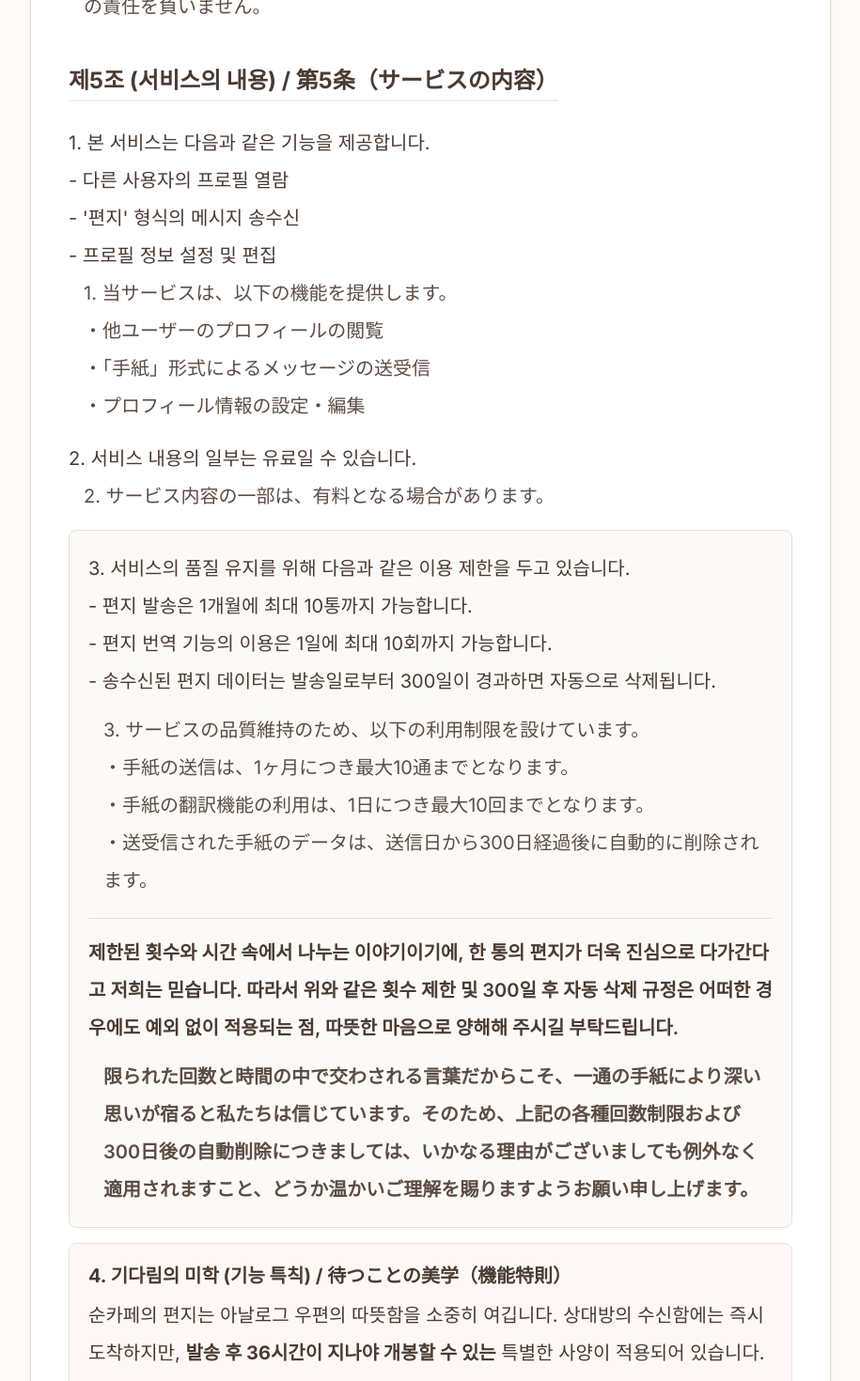
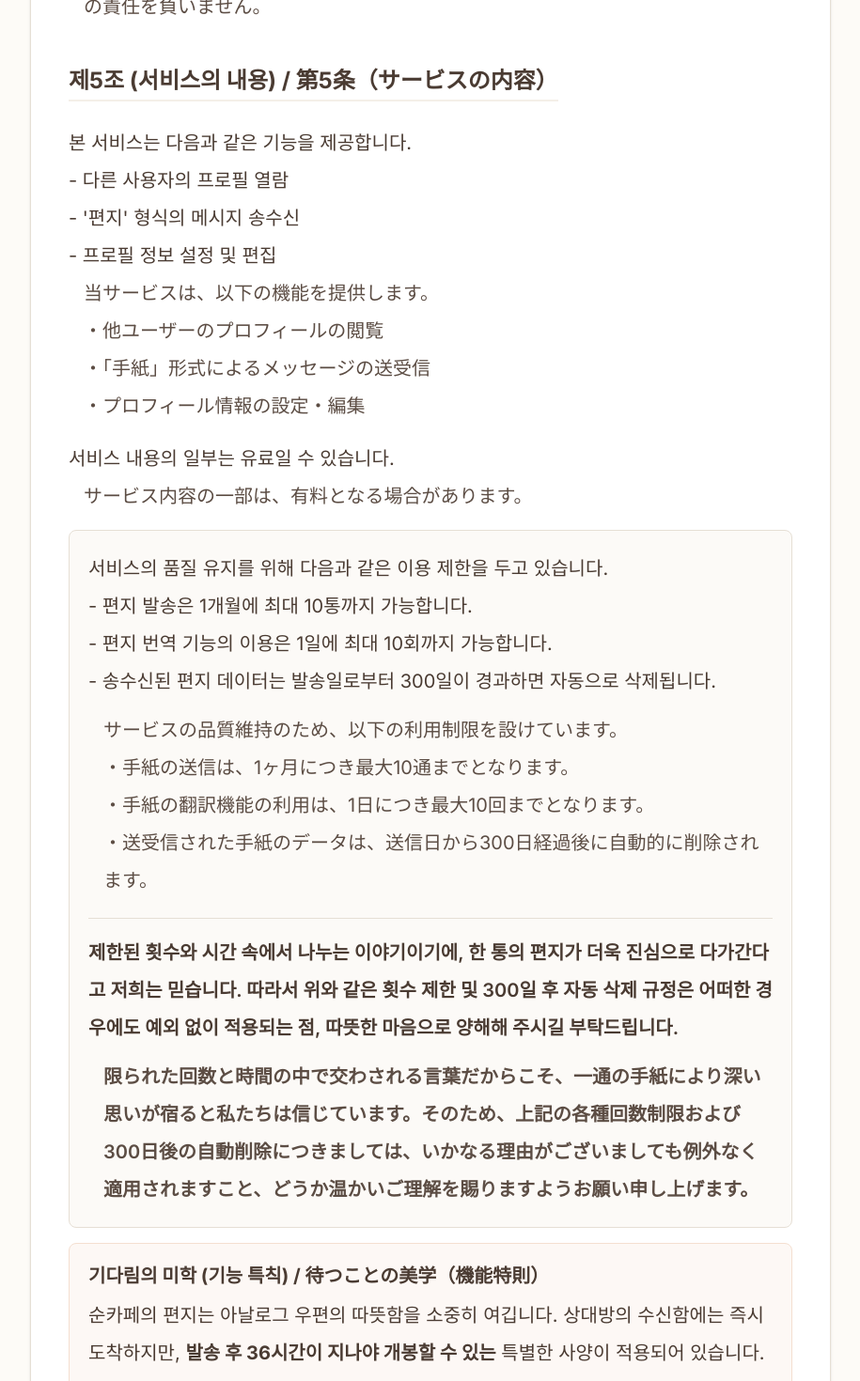
Before and after one commit to pen-pal-mvp/sun-cafe, a Next.js app: page /terms in a window 1280 px wide. Shown: the part 2380-3850 px from the top of the page at 94% size, without its empty margins (182-1097 px from the left). Built offline with nearby package versions, Linux system fonts and the light colour scheme; no server answers.

Commit message:
Update terms styling and subscription policy

```diff
--- a/src/app/terms/page.tsx
+++ b/src/app/terms/page.tsx
@@ -215,29 +215,30 @@ export default function Terms() {
             <section>
               <h3 className="text-2xl font-bold text-[#4a3b32] mb-3 border-b-2 border-[#f4efe8] inline-block pb-1">제5조 (서비스의 내용) / 第5条（サービスの内容）</h3>
               <div className="space-y-4 mt-3">
+                {/* 💡 番号を削除し、デザインを統一 */}
                 <div>
-                  <p className="text-[#4a3b32]">1. 본 서비스는 다음과 같은 기능을 제공합니다.
+                  <p className="text-[#4a3b32]">본 서비스는 다음과 같은 기능을 제공합니다.
                     <br/>- 다른 사용자의 프로필 열람
                     <br/>- '편지' 형식의 메시지 송수신
                     <br/>- 프로필 정보 설정 및 편집
                   </p>
-                  <p className="text-[#5c4d44] ml-4">1. 当サービスは、以下の機能を提供します。
+                  <p className="text-[#5c4d44] ml-4">当サービスは、以下の機能を提供します。
                     <br/>・他ユーザーのプロフィールの閲覧
                     <br/>・「手紙」形式によるメッセージの送受信
                     <br/>・プロフィール情報の設定・編集
                   </p>
                 </div>
                 <div>
-                  <p className="text-[#4a3b32]">2. 서비스 내용의 일부는 유료일 수 있습니다.</p>
-                  <p className="text-[#5c4d44] ml-4">2. サービス内容の一部は、有料となる場合があります。</p>
+                  <p className="text-[#4a3b32]">서비스 내용의 일부는 유료일 수 있습니다.</p>
+                  <p className="text-[#5c4d44] ml-4">サービス内容の一部は、有料となる場合があります。</p>
                 </div>
                 <div className="bg-[#fcfaf7] p-5 border border-[#e6dfd5] rounded-lg mt-4">
-                  <p className="text-[#4a3b32]">3. 서비스의 품질 유지를 위해 다음과 같은 이용 제한을 두고 있습니다.
+                  <p className="text-[#4a3b32]">서비스의 품질 유지를 위해 다음과 같은 이용 제한을 두고 있습니다.
                     <br/>- 편지 발송은 1개월에 최대 10통까지 가능합니다.
                     <br/>- 편지 번역 기능의 이용은 1일에 최대 10회까지 가능합니다.
                     <br/>- 송수신된 편지 데이터는 발송일로부터 300일이 경과하면 자동으로 삭제됩니다.
                   </p>
-                  <p className="text-[#5c4d44] ml-4 mt-3">3. サービスの品質維持のため、以下の利用制限を設けています。
+                  <p className="text-[#5c4d44] ml-4 mt-3">サービスの品質維持のため、以下の利用制限を設けています。
                     <br/>・手紙の送信は、1ヶ月につき最大10通までとなります。
                     <br/>・手紙の翻訳機能の利用は、1日につき最大10回までとなります。
                     <br/>・送受信された手紙のデータは、送信日から300日経過後に自動的に削除されます。
@@ -252,7 +253,7 @@ export default function Terms() {
                   </div>
                 </div>
                 <div className="bg-[#fdf8f5] p-5 border border-[#f4dfd0] rounded-lg mt-4">
-                  <p className="text-[#4a3b32] font-bold text-xl mb-2">4. 기다림의 미학 (기능 특칙) / 待つことの美学（機能特則）</p>
+                  <p className="text-[#4a3b32] font-bold text-xl mb-2">기다림의 미학 (기능 특칙) / 待つことの美学（機能特則）</p>
                   <p className="text-[#4a3b32]">
                     순카페의 편지는 아날로그 우편의 따뜻함을 소중히 여깁니다. 상대방의 수신함에는 즉시 도착하지만, <b>발송 후 36시간이 지나야 개봉할 수 있는</b> 특별한 사양이 적용되어 있습니다. 편지가 도착하기를 기다리는 설렘의 시간을 즐겨보세요.
                   </p>
@@ -261,7 +262,7 @@ export default function Terms() {
                   </p>
                 </div>
                 <div className="bg-[#fcfaf7] p-5 border border-[#e6dfd5] rounded-lg mt-4">
-                  <p className="text-[#4a3b32] font-bold text-xl mb-2">5. 발송된 편지의 수정 및 취소 불가 / 送信済み手紙の修正・取り消し不可</p>
+                  <p className="text-[#4a3b32] font-bold text-xl mb-2">발송된 편지의 수정 및 취소 불가 / 送信済み手紙の修正・取り消し不可</p>
                   <p className="text-[#4a3b32]">
                     한 번 우체통에 넣은 편지는 다시 꺼낼 수 없듯이, 발송이 완료된 편지는 어떠한 경우에도 <b>내용 수정이나 전송 취소가 불가능</b>합니다. 전송 버튼을 누르기 전, 신중하게 마음을 담아 확인해주세요.
                   </p>
@@ -288,7 +289,6 @@ export default function Terms() {
                   <p className="text-[#5c4d44] ml-4">韓国国内からの利用者は、Stripeを介して韓国国内発行のクレジットカードおよびチェックカード、ならびにカカオペイ（Kakao Pay）をご利用いただけます。</p>
                 </div>
 
-                {/* 💡 訂正: 日割り計算なし＆解約時即サービス終了の条項 */}
                 <div className="bg-[#f0e6dd] p-4 border border-[#e6dfd5] rounded-lg mt-4">
                   <p className="text-[#4a3b32] font-bold">구독 요금에 대한 일할 계산 및 환불은 제공되지 않습니다. 서비스 해지 시, 그 즉시 서비스 이용이 종료됩니다.</p>
                   <p className="text-[#5c4d44] ml-4 mt-2 font-bold">サブスクリプション料金の日割り計算および返金は行いません。サービスを解約した時点で、即座にサービスの利用が終了します。</p>
@@ -307,36 +307,38 @@ export default function Terms() {
                 <p className="text-[#4a3b32]">사용자는 다음의 행위를 해서는 안 됩니다.</p>
                 <p className="text-[#5c4d44] mb-2">ユーザーは、以下の行為を行ってはなりません。</p>
 
-                <ol className="list-decimal pl-6 space-y-4">
-                  <li>
+                {/* 💡 番号リスト(ol)から通常のdivの並びに変更 */}
+                <div className="space-y-4">
+                  <div className="pl-4 border-l-2 border-[#d3c9c1]">
                     <p className="text-[#4a3b32]">다른 사용자, 본 서비스, 제3자의 명예나 신용을 훼손하는 행위, 비방, 괴롭힘 행위.</p>
                     <p className="text-[#5c4d44]">他のユーザー、当サービス、第三者の名誉・信用を毀損する行為、誹謗中傷、嫌がらせ行為。</p>
-                  </li>
-                  <li>
+                  </div>
+                  <div className="pl-4 border-l-2 border-[#d3c9c1]">
                     <p className="text-[#4a3b32]">음란하거나 공서양속에 반하는 내용의 게시, 메시지 전송.</p>
                     <p className="text-[#5c4d44]">わいせつ、公序良俗に反する内容の投稿、メッセージ送信。</p>
-                  </li>
-                  <li>
+                  </div>
+                  <div className="pl-4 border-l-2 border-[#d3c9c1]">
                     <p className="text-[#4a3b32]">상업적 목적, 정치·종교 활동, 권유 행위.</p>
                     <p className="text-[#5c4d44]">商業目的、政治・宗教活動、勧誘行為。</p>
-                  </li>
-                  <li>
+                  </div>
+                  <div className="pl-4 border-l-2 border-[#d3c9c1]">
                     <p className="text-[#4a3b32]">자신 또는 제3자의 개인정보를 과도하게 공개하거나 타인의 개인정보를 수집하는 행위.</p>
                     <p className="text-[#5c4d44]">自己または第三者の個人情報を過度に公開、または他者の個人情報を収集する行為。</p>
-                  </li>
-                  <li className="bg-red-50 p-3 rounded-lg border border-red-100">
+                  </div>
+                  <div className="bg-red-50 p-4 rounded-lg border border-red-100 pl-4 border-l-4 border-l-red-400">
                     <p className="text-red-800 font-bold">이메일, 카카오톡, LINE 등 외부 연락처를 교환하거나 기재하여 본 서비스 외부로 유도하는 행위.</p>
                     <p className="text-red-700 font-bold mt-1">メールアドレス、カカオトーク、LINE等の外部連絡先を交換・記載し、当サービス外へ誘導（引き抜き）する行為。</p>
-                  </li>
-                  <li>
+                  </div>
+                  <div className="pl-4 border-l-2 border-[#d3c9c1]">
                     <p className="text-[#4a3b32]">본 서비스 시스템에 대한 공격, 부정 접속.</p>
                     <p className="text-[#5c4d44]">当サービスのシステムへの攻撃、不正アクセス。</p>
-                  </li>
-                  <li>
+                  </div>
+                  <div className="pl-4 border-l-2 border-[#d3c9c1]">
                     <p className="text-[#4a3b32]">기타 본 서비스가 부적절하다고 판단하는 행위.</p>
                     <p className="text-[#5c4d44]">その他、当サービスが不適切と判断する行為。</p>
-                  </li>
-                </ol>
+                  </div>
+                </div>
+
                 <div className="bg-[#f0e6dd] p-4 rounded-lg mt-4">
                   <p className="text-[#4a3b32] font-bold text-sm">※ 위 금지 사항(특히 외부 연락처 교환)을 위반할 경우, 사전 경고 없이 계정이 영구 정지 및 삭제될 수 있습니다.</p>
                   <p className="text-[#5c4d44] font-bold text-sm mt-1">※ 上記の禁止事項（特に外部連絡先の交換）に違反した場合、事前の警告なしにアカウントが永久停止・削除される場合があります。</p>
```
